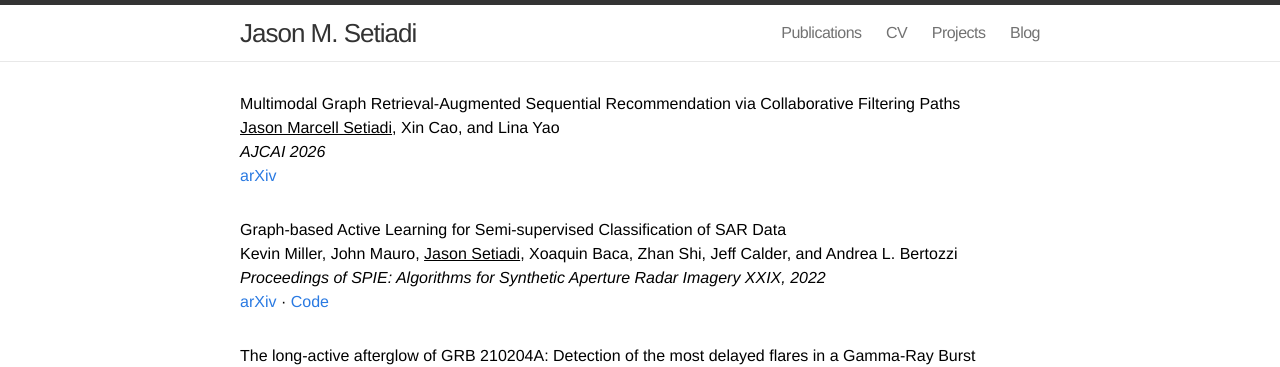
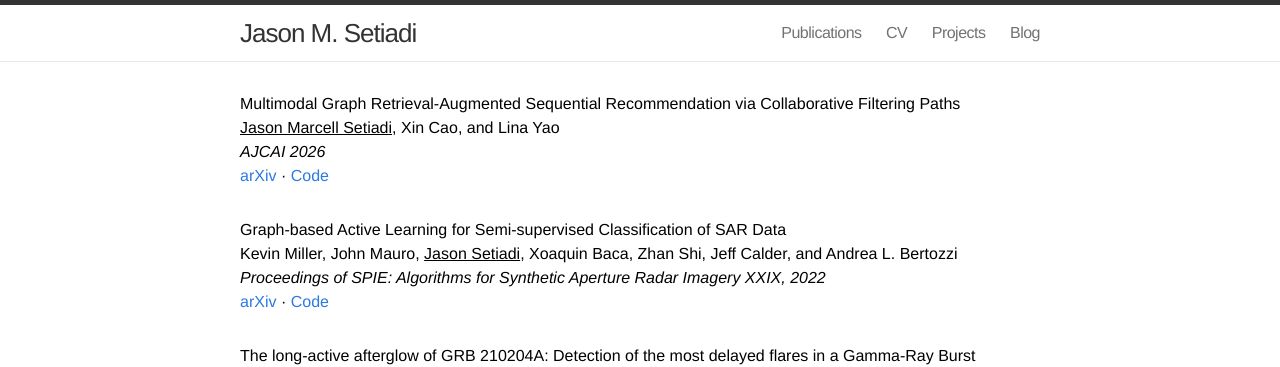
Before and after one commit to jasonmsetiadi/jasonmsetiadi.github.io, a Jekyll site: the page built from publications.html, in a window 1280 px wide. Shown: the top 367 px of the page. Built offline with Jekyll 4.4.1, drawn with Linux system fonts in a browser that asks for light colours.

Commit message:
Add MGRASRec code link

```diff
--- a/publications.html
+++ b/publications.html
@@ -13,6 +13,8 @@ includelink: true
       <p><em>AJCAI 2026</em></p>
       <p class="publication-links">
         <a href="https://arxiv.org/abs/2610.11228">arXiv</a>
+        <span> · </span>
+        <a href="https://github.com/jasonmsetiadi/MGRASRec">Code</a>
       </p>
     </li>
 
```
